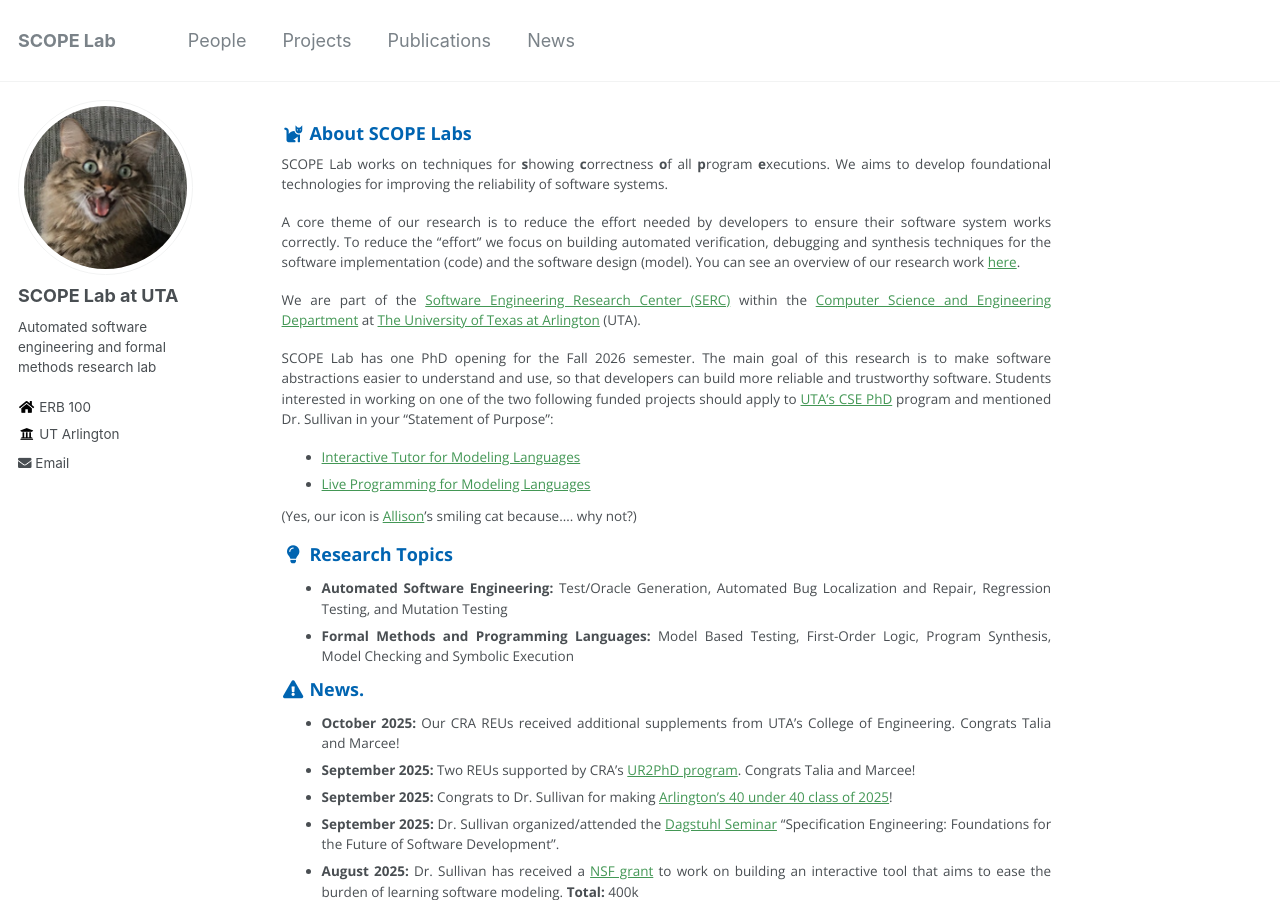
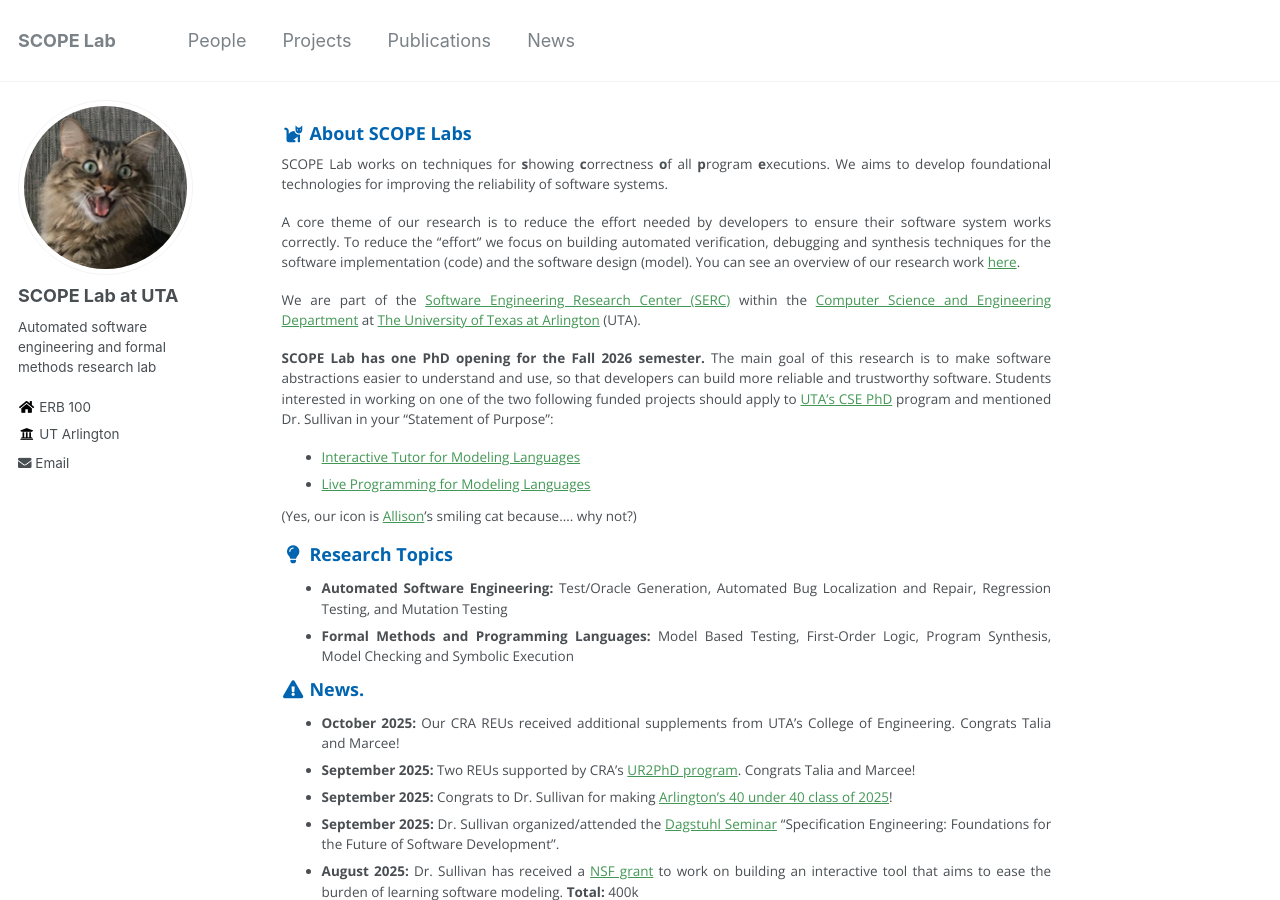
Before and after one commit to SCOPELabUTA/SCOPELabUTA.github.io, a Jekyll site: the page built from _pages/about.md, in a window 1280 px wide and 900 px high. Built offline with Jekyll 4.4.1, drawn with Linux system fonts in a browser that asks for light colours.

```diff
--- a/_pages/about.md
+++ b/_pages/about.md
@@ -15,7 +15,7 @@ A core theme of our research is to reduce the effort needed by developers to ens
 
 We are part of the [Software Engineering Research Center (SERC)](https://se-research-center.uta.edu/) within the [Computer Science and Engineering Department](https://www.uta.edu/academics/schools-colleges/engineering/academics/departments/cse) at [The University of Texas at Arlington](https://www.uta.edu/) (UTA).
 
-SCOPE Lab has one PhD opening for the Fall 2026 semester. The main goal of this research is to make software abstractions easier to understand and use, so that developers can build more reliable and trustworthy software. Students interested in working on one of the two following funded projects should apply to [UTA's CSE PhD](https://www.uta.edu/academics/schools-colleges/engineering/academics/departments/cse/phd) program and mentioned Dr. Sullivan in your "Statement of Purpose":
+**SCOPE Lab has one PhD opening for the Fall 2026 semester.** The main goal of this research is to make software abstractions easier to understand and use, so that developers can build more reliable and trustworthy software. Students interested in working on one of the two following funded projects should apply to [UTA's CSE PhD](https://www.uta.edu/academics/schools-colleges/engineering/academics/departments/cse/phd) program and mentioned Dr. Sullivan in your "Statement of Purpose":
  * [Interactive Tutor for Modeling Languages](https://www.nsf.gov/awardsearch/showAward?AWD_ID=2517621&HistoricalAwards=false)
  * [Live Programming for Modeling Languages](https://www.nsf.gov/awardsearch/showAward?AWD_ID=2337667&HistoricalAwards=false)
 
```
